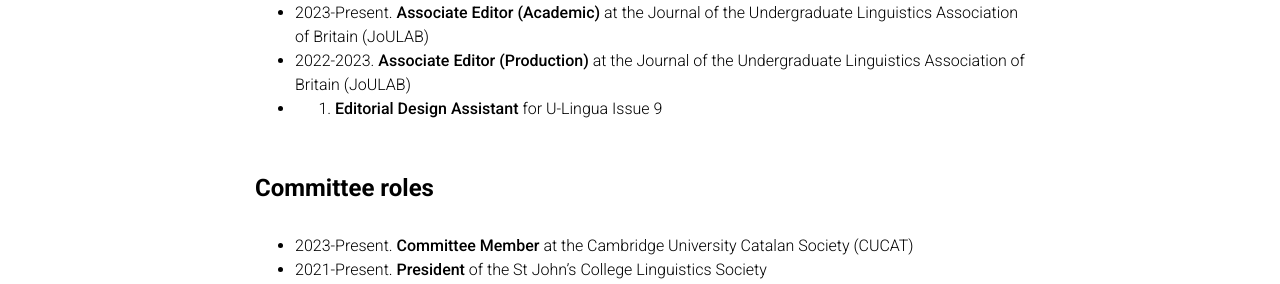
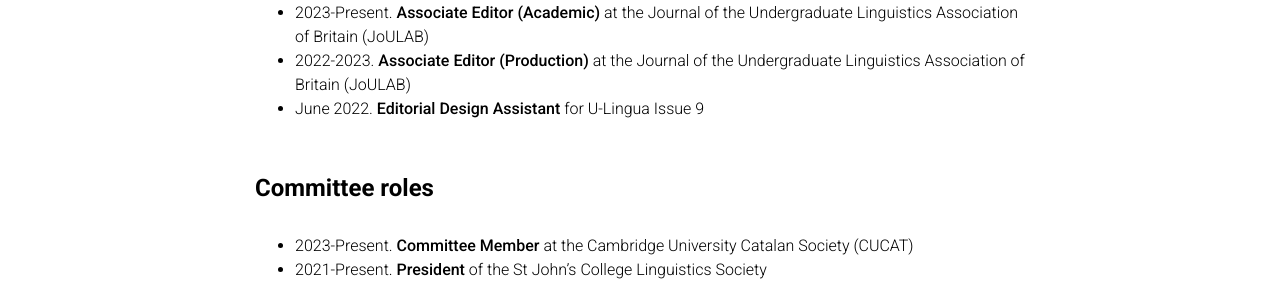
Before and after one commit to nuria-bosch/nuria-bosch.github.io, a Jekyll site: the page built from _pages/teaching_and_service.md, in a window 1280 px wide and 900 px high, scrolled down 428 px. Shown: the part 161-445 px from the top of the window. Built offline with Jekyll 4.4.1, drawn with Linux system fonts in a browser that asks for light colours; comment, search, counter and statistics services are not loaded; a style sheet for code colours, icons or effects is not loaded.

Commit message:
Update teaching_and_service.md

```diff
--- a/_pages/teaching_and_service.md
+++ b/_pages/teaching_and_service.md
@@ -20,7 +20,7 @@
 - 2023-Present. (_ad hoc_) **Associate Copyeditor** at the Journal of the Undergraduate Linguistics Association of Britain (JoULAB)
 - 2023-Present. **Associate Editor (Academic)** at the Journal of the Undergraduate Linguistics Association of Britain (JoULAB)
 - 2022-2023. **Associate Editor (Production)** at the Journal of the Undergraduate Linguistics Association of Britain (JoULAB)
-- 2022. **Editorial Design Assistant** for U-Lingua Issue 9
+- June 2022. **Editorial Design Assistant** for U-Lingua Issue 9
 
 <h4 style="margin-top: 3.3rem; margin-bottom: 2rem; font-weight: bold;">Committee roles</h4>
 
```
